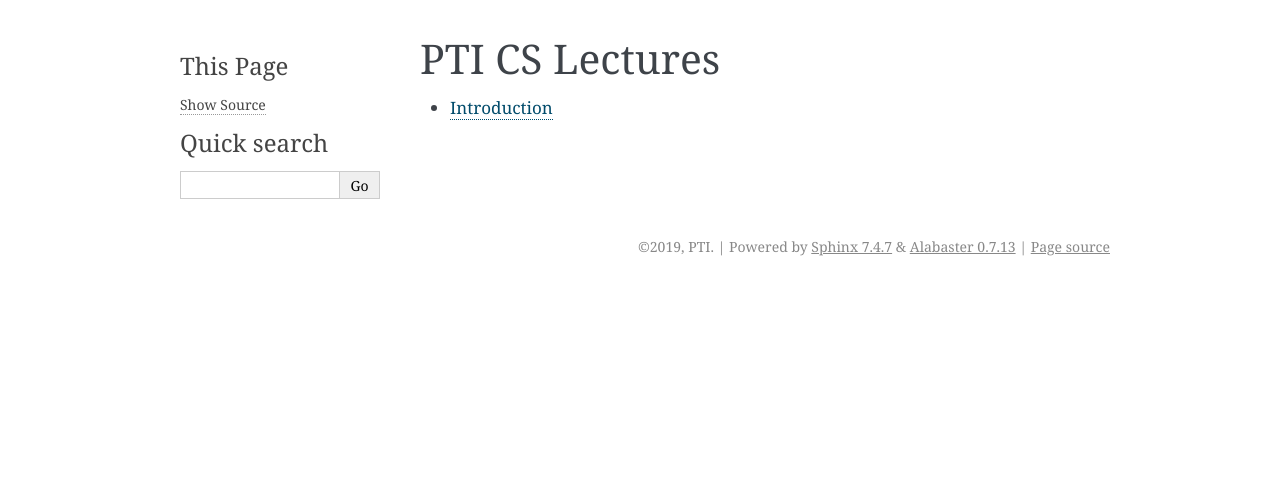
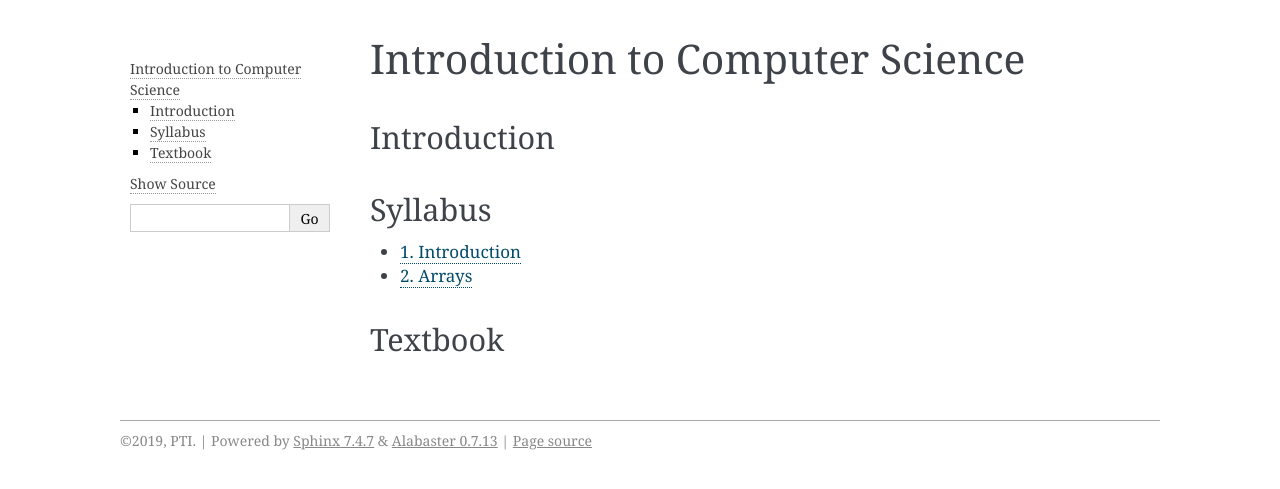
Before and after one commit to pti-cs/pti-cs-103, a Sphinx documentation site: the page built from docs/source/index.rst, in a window 1280 px wide. Shown: the top 489 px of the page. Built offline with Sphinx 7.4.7, drawn with Linux system fonts in a browser that asks for light colours.

Commit message:
General formatting. Converted arrays lecture to RST.

```diff
--- /dev/null
+++ b/docs/source/_static/style.css
@@ -0,0 +1,26 @@
+/* Sphinx overrides.
+ */
+
+div.document {
+	width: 1040px !important;
+}
+
+div.body {
+	max-width: 1000px !important;
+}
+
+div.footer {
+	border-top: 1px solid #aaa;
+	margin-top: 50px;
+	padding-top: 10px;
+	text-align: left;
+	width: 1040px;
+}
+
+div.sphinxsidebarwrapper h3 {
+	display: none !important;
+}
+
+div.sphinxsidebarwrapper #logo {
+	margin-bottom: 40px !important;
+}
--- /dev/null
+++ b/docs/source/_templates/layout.html
@@ -0,0 +1,4 @@
+{% extends "!layout.html" %}
+{% block extrahead %}
+    <link href="{{ pathto("_static/style.css", True) }}" rel="stylesheet" type="text/css">
+{% endblock %}
--- a/docs/source/conf.py
+++ b/docs/source/conf.py
@@ -19,7 +19,7 @@
 
 # -- Project information -----------------------------------------------------
 
-project = 'pti_cs_lectures'
+project = 'PTI CS 103'
 copyright = '2019, PTI'
 author = 'PTI'
 
--- a/docs/source/index.rst
+++ b/docs/source/index.rst
@@ -1,7 +1,18 @@
-PTI CS Lectures
-===========================================
+Introduction to Computer Science
+================================
+
+Introduction
+------------
+
+Syllabus
+--------
 
 .. toctree::
    :maxdepth: 1
+   :numbered:
 
    introduction
+   arrays-arraylists
+
+Textbook
+--------
```
Also changed, not shown: docs/source/arrays-arraylists.rst (added, +229 -0 lines), lectures/week-23-arrays-and-arraylists.md (deleted, +0 -219 lines).
